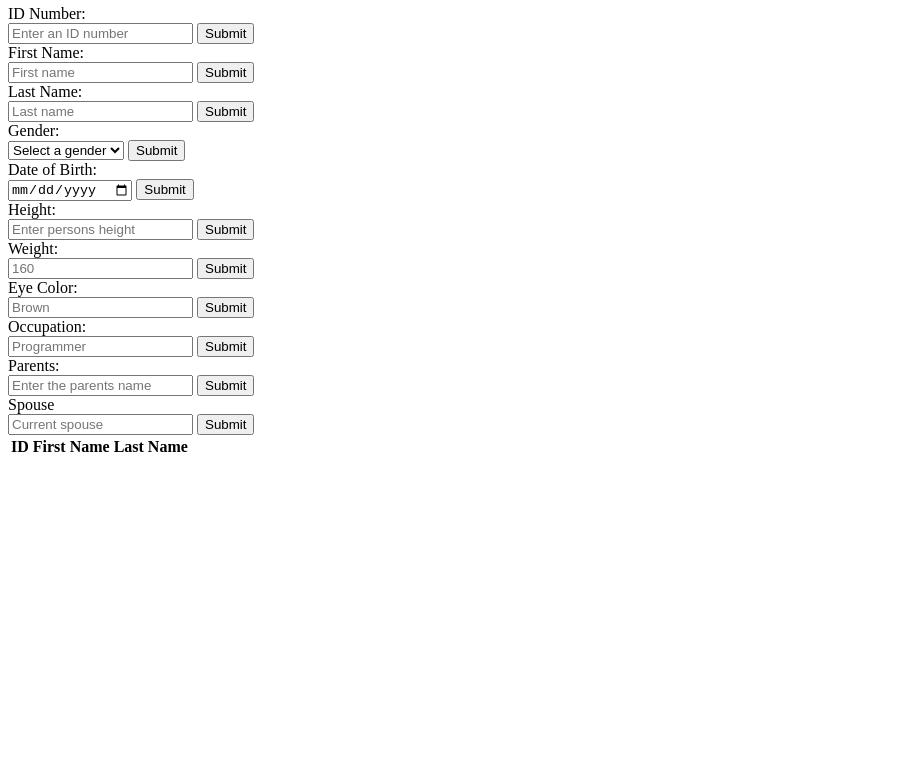
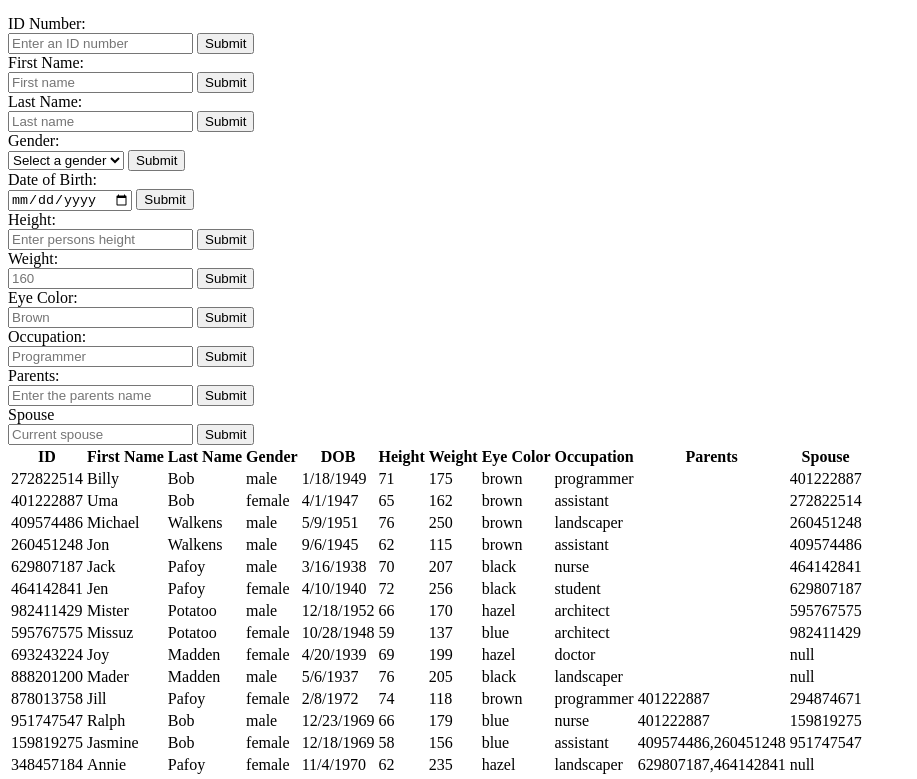
Before and after one commit to maedwards3/Most_Wanted_User_Stories, a plain HTML site: page index.html in a window 1280 px wide. Shown: the part 104-883 px from the top of the page, without its empty margins (0-917 px from the left). Before the commit the page ends 800 px from the top, so only its background shows below. Drawn offline with Linux system fonts and the light colour scheme.

Commit message:
added the rest of table data

```diff
--- a/app.js
+++ b/app.js
@@ -19,7 +19,6 @@ function searchByName(){
     }else{
         console.log('Sorry, looks like there is no one with that name.');
     }
-<<<<<<< HEAD
 }
 
 function renderTable(){
@@ -28,13 +27,18 @@ function renderTable(){
         return concat += `<tr>
         <td>${person.id}</td>
         <td>${person.firstName}</td>
+        <td>${person.lastName}</td>
+        <td>${person.gender}</td>
+        <td>${person.dob}</td>
+        <td>${person.height}</td>
+        <td>${person.weight}</td>
+        <td>${person.eyeColor}</td>
+        <td>${person.occupation}</td>
+        <td>${person.parents}</td>
+        <td>${person.currentSpouse}</td>
         </tr>`
     })
     document.getElementById("body").innerHTML = concat
 }
 
 renderTable()
-
-=======
-}
->>>>>>> ac27a6c35832111a653fb9dd49d3da23bccb73e2
--- a/index.html
+++ b/index.html
@@ -8,6 +8,9 @@
     <link href="style.css" rel="stylesheet">
 </head>
 <body>
+
+    <h1>Most Wanted App</h1>
+
     <div>
         <form name="Single-Search-Form" action="" method="post">
             <label for="search_criteria">Search for a person by any criteria</label>
@@ -16,7 +19,8 @@
         </form>
     </div>
 
-    <h1>Most Wanted App</h1>
+    <br>
+
     <form>
         <form id="multipleForm">
             <label for="id">ID Number:</label><br>
@@ -65,6 +69,14 @@
                 <th>ID</th>
                 <th>First Name</th>
                 <th>Last Name</th>
+                <th>Gender</th>
+                <th>DOB</th>
+                <th>Height</th>
+                <th>Weight</th>
+                <th>Eye Color</th>
+                <th>Occupation</th>
+                <th>Parents</th>
+                <th>Spouse</th>
             </tr>
         </thead>
         <tbody id=body>
```
